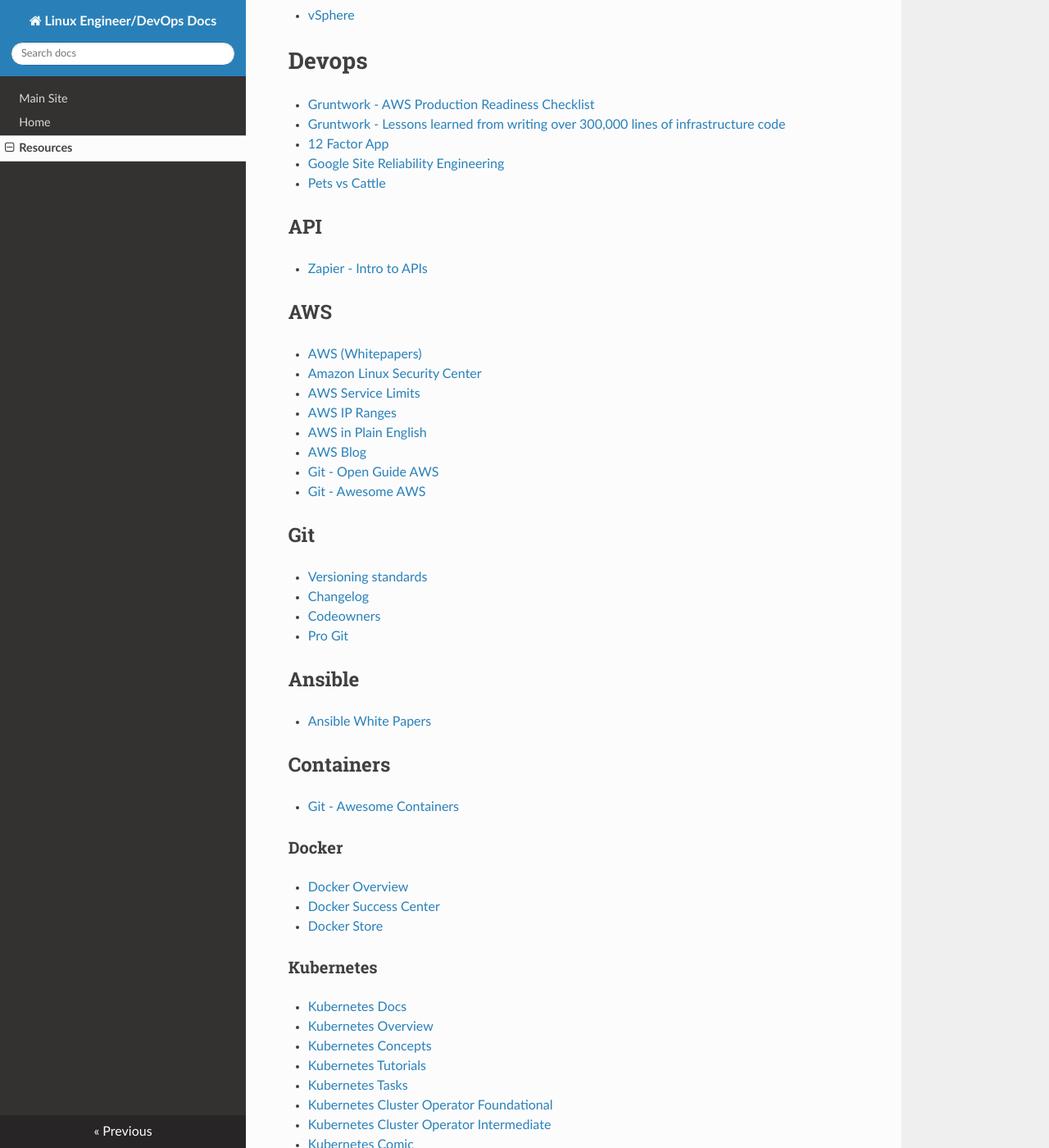
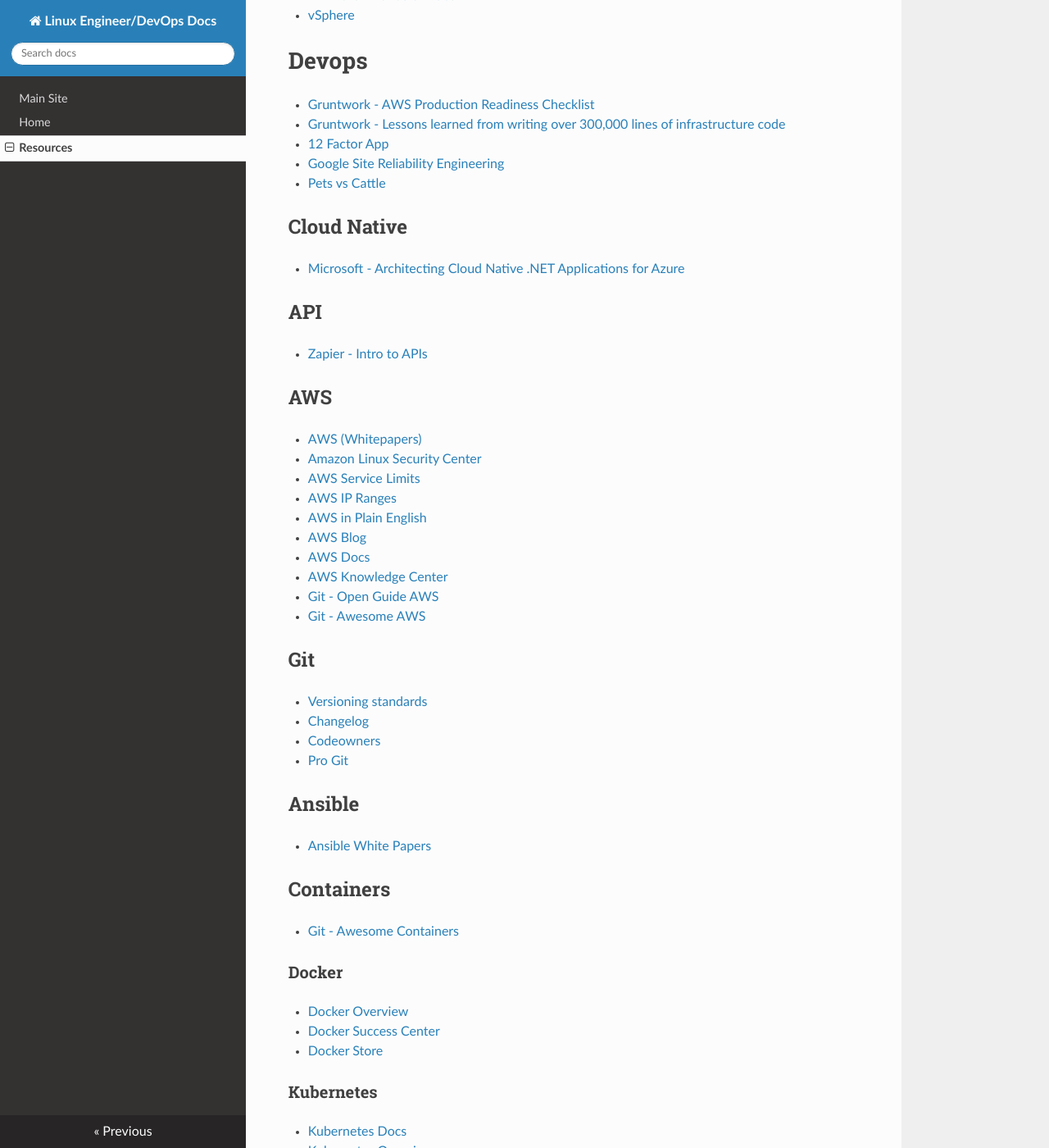
Before and after one commit to FrankieSanzica/docs.frankiesanzica.com, an MkDocs documentation site: the page built from docs/resources.md, in a window 1280 px wide and 1400 px high, scrolled down 2525 px. Shown: the whole window at 82% size. Built offline with MkDocs 1.6.1, drawn with Linux system fonts in a browser that asks for light colours; nearby versions of some CDN libraries; some of the changed text lies outside the part shown.

```diff
--- a/docs/resources.md
+++ b/docs/resources.md
@@ -110,6 +110,10 @@ Authors: Frankie Sanzica
 * [Google Site Reliability Engineering](https://landing.google.com/sre/book/index.html)
 * [Pets vs Cattle](http://cloudscaling.com/blog/cloud-computing/the-history-of-pets-vs-cattle/)
 
+## Cloud Native
+
+* [Microsoft - Architecting Cloud Native .NET Applications for Azure](https://docs.microsoft.com/en-us/dotnet/architecture/cloud-native/)
+
 ## API
 
 * [Zapier - Intro to APIs](https://zapier.com/learn/apis/)
@@ -122,6 +126,8 @@ Authors: Frankie Sanzica
 * [AWS IP Ranges](https://docs.aws.amazon.com/general/latest/gr/aws-ip-ranges.html)
 * [AWS in Plain English](https://www.expeditedssl.com/aws-in-plain-english)
 * [AWS Blog](https://aws.amazon.com/blogs/aws/)
+* [AWS Docs](https://docs.aws.amazon.com/index.html#lang/en_us)
+* [AWS Knowledge Center](https://aws.amazon.com/premiumsupport/knowledge-center/)
 * [Git - Open Guide AWS](https://github.com/open-guides/og-aws)
 * [Git - Awesome AWS](https://github.com/donnemartin/awesome-aws)
 
@@ -194,7 +207,7 @@ Authors: Frankie Sanzica
 ## Yearly Surveys
 
 * [Hackerrank Developer Skills](https://research.hackerrank.com/developer-skills/2019)
-* [GitHub Developer Survey](https://insights.stackoverflow.com/survey/2018)
+* [GitHub Developer Survey](https://insights.stackoverflow.com/survey/2019)
 * [Jetbrains Python Developers Survey](https://www.jetbrains.com/research/python-developers-survey-2018/)
 * [LinkedIn Most Promising Jobs](https://blog.linkedin.com/2019/january/10/linkedins-most-promising-jobs-of-2019)
 * [Glassdoor Best Places to Work](https://www.glassdoor.com/Award/Best-Places-to-Work-LST_KQ0,19.htm)
```
Also changed, not shown: other parts of docs/resources.md (+14 -0 lines), README.md (added, +3 -0 lines), docs/index.md (+7 -0 lines).
